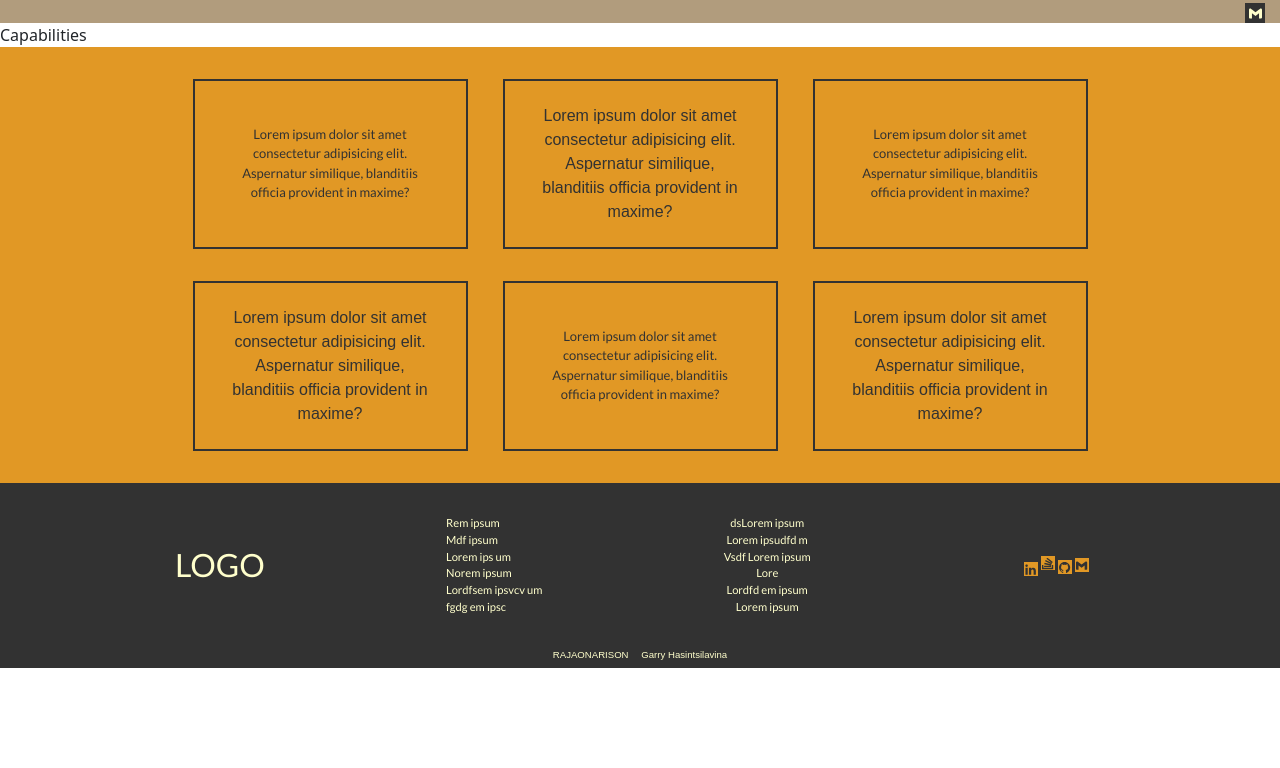
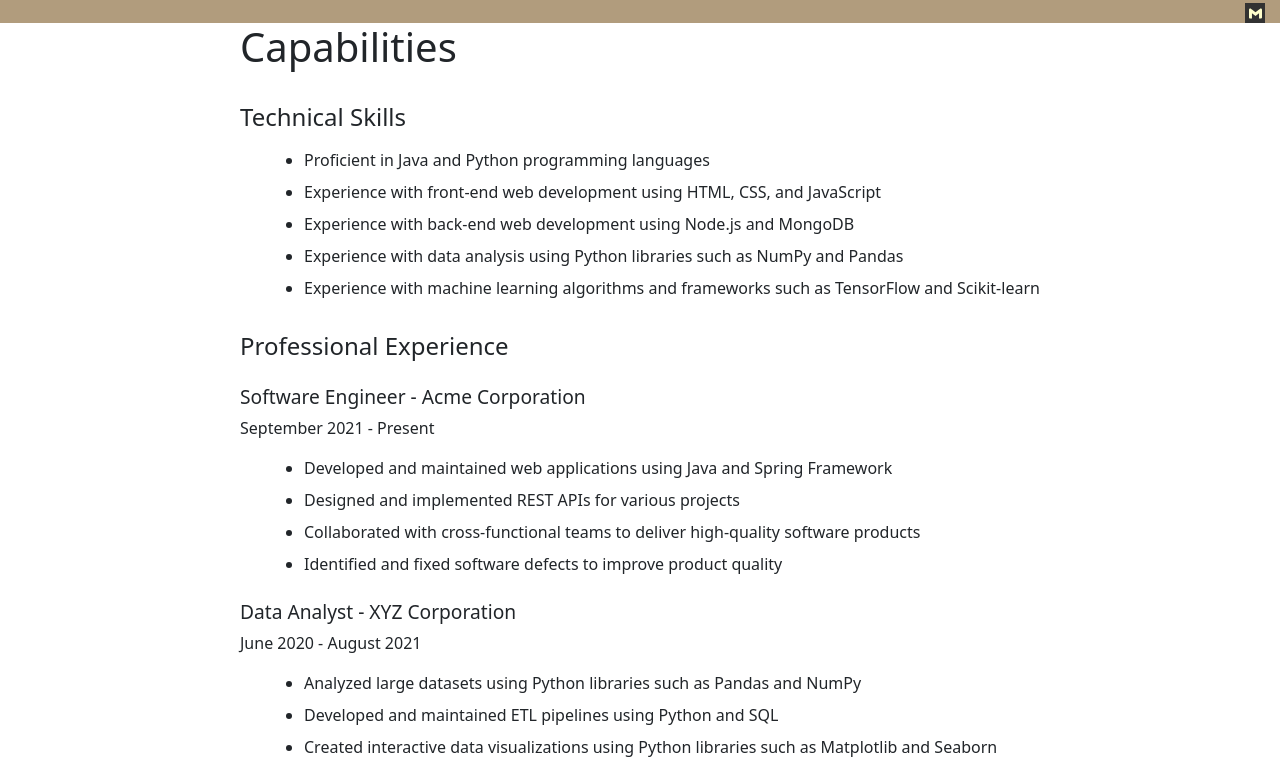
Before and after one commit to Antsamotady/ResumePortfolio, a React (Create React App) app: page /capabilities in a window 1280 px wide. Shown: the part 432-1200 px from the top of the page. Before the commit the page ends 1100 px from the top, so only its background shows below. Built offline with nearby package versions, Linux system fonts and the light colour scheme; a web font is replaced by a local one.

Commit message:
Add draft of almost what could be on all pages

```diff
--- a/package.json
+++ b/package.json
@@ -12,7 +12,8 @@
     "react-dom": "^16.13.1",
     "react-icons": "^4.8.0",
     "react-router-dom": "^6.9.0",
-    "react-scripts": "^3.4.1"
+    "react-scripts": "^3.4.1",
+    "react-transition-group": "^4.4.5"
   },
   "scripts": {
     "start": "react-scripts start",
--- a/src/Components/Header.js
+++ b/src/Components/Header.js
@@ -1,4 +1,4 @@
-import React, { useState } from 'react';
+import React from 'react';
 
 import 'bootstrap/dist/css/bootstrap.min.css';
 import Carousel from 'react-bootstrap/Carousel';
@@ -14,34 +14,9 @@ import img6 from '../Images/logo_texture_2.png';
 
 
 function Header() {
-  const [toggleMenu, setToggleMenu] = useState(false);
-
   return (
     <div className="header">
       <div className="app-container">
-        {/* <div className="primary-header">
-          <span className="logo">LOGO</span>
-          <div className="menu-links">
-            <a href="#">About me</a>
-            <a href="#">Capabilities</a>
-            <a href="#">Contact me</a>
-          </div>
-          <div className="menu-mobile">
-            <div className="menu-mobile-icon">
-              {toggleMenu
-                ? <RiCloseLine className="ri-closeline" size={27} onClick={() => setToggleMenu(false)}/>
-                : <RiMenu3Line className="ri-menu3line" size={27} onClick={() => setToggleMenu(true)}/>
-              }
-            </div>
-            {toggleMenu && (
-              <div className="menu-mobile-links scale-up-center">
-                <a href="#">About me</a>
-                <a href="#">Capabilities</a>
-                <a href="#">Contact me</a>
-              </div>
-            )}
-          </div>
-        </div> */}
         <div className="header-body">
           <div className="left-side">
             <div className="left-side-container">
--- a/src/Components/Middle.js
+++ b/src/Components/Middle.js
@@ -42,7 +42,7 @@ function Middle() {
       <div ref={sectionRef} className={isVisible ? 'visible' : 'hidden'}>
         <div className="right-floating-links_container">
           <ul>
-            <li className="right-floating-links-box"><a href="https://linkedin.com/in/antsamotady-tsilavina-618201153"><TfiLinkedin /></a></li>
+            <li className="right-floating-links-box"><a href="https://linkedin.com/in/garry-hasintsilavina"><TfiLinkedin /></a></li>
             <li className="right-floating-links-box"><a href="https://stackoverflow.com/users/9532910/antsamotady"><ImStackoverflow /></a></li>
             <li className="right-floating-links-box"><a href="https://github.com/Antsamotady"><BsGithub /></a></li>
             <li className="right-floating-links-box"><a href="mailto:tsilavinarj02@gmail.com?subject=Interested%20visitor&body=Hi%20Garry!"><SiGmail /></a></li>
--- a/src/Components/Pages/About.js
+++ b/src/Components/Pages/About.js
@@ -1,8 +1,19 @@
-import React from 'react'
+import React from 'react';
+
+import '../../Stylesheets/about.css'
 
 function About() {
   return (
-    <div>About bbbbbbbb</div>
+    <div className="app-container">
+      <p className="about-me">
+      As a genuine introvert, I am deeply passionate about design in all its forms - from drawing to typography and beyond.
+
+I am also a tech enthusiast and love to explore new gadgets and software, which is why I enjoy watching sci-fi movies.
+
+Professionally, I work as a web developer and have gained expertise in using PHP Symfony framework and Laravel, which I have been using lately.
+</p>
+
+    </div>
   )
 }
 
--- a/src/Components/Pages/Capabilities.js
+++ b/src/Components/Pages/Capabilities.js
@@ -1,9 +1,39 @@
-import React from 'react'
+import React from "react";
+import "../../Stylesheets/capabilities.css";
 
 function Capabilities() {
   return (
-    <div>Capabilities</div>
-  )
+    <div className="capabilities-container">
+      <h2>Capabilities</h2>
+      <h3>Technical Skills</h3>
+      <ul>
+        <li>Proficient in Java and Python programming languages</li>
+        <li>Experience with front-end web development using HTML, CSS, and JavaScript</li>
+        <li>Experience with back-end web development using Node.js and MongoDB</li>
+        <li>Experience with data analysis using Python libraries such as NumPy and Pandas</li>
+        <li>Experience with machine learning algorithms and frameworks such as TensorFlow and Scikit-learn</li>
+      </ul>
+
+      <h3>Professional Experience</h3>
+      <h4>Software Engineer - Acme Corporation</h4>
+      <p>September 2021 - Present</p>
+      <ul>
+        <li>Developed and maintained web applications using Java and Spring Framework</li>
+        <li>Designed and implemented REST APIs for various projects</li>
+        <li>Collaborated with cross-functional teams to deliver high-quality software products</li>
+        <li>Identified and fixed software defects to improve product quality</li>
+      </ul>
+
+      <h4>Data Analyst - XYZ Corporation</h4>
+      <p>June 2020 - August 2021</p>
+      <ul>
+        <li>Analyzed large datasets using Python libraries such as Pandas and NumPy</li>
+        <li>Developed and maintained ETL pipelines using Python and SQL</li>
+        <li>Created interactive data visualizations using Python libraries such as Matplotlib and Seaborn</li>
+        <li>Collaborated with cross-functional teams to provide insights and recommendations based on data analysis</li>
+      </ul>
+    </div>
+  );
 }
 
-export default Capabilities
+export default Capabilities;
--- a/src/Components/Pages/Contact.js
+++ b/src/Components/Pages/Contact.js
@@ -1,9 +1,38 @@
-import React from 'react'
+import React from 'react';
+import { FaEnvelope, FaLinkedin, FaGithub, FaStackOverflow } from 'react-icons/fa';
+
+import '../../Stylesheets/contact.css';
 
 function Contact() {
   return (
-    <div>Contact ccccccc</div>
-  )
+    <div className="contact-container">
+      <h2>Contact Me</h2>
+      <p>Thank you for your interest in contacting me. You can reach me by email or on one of my social media profiles below:</p>
+      <ul>
+        <li>
+          <a href="mailto:tsilavinarj02@gmail.com?subject=Interested%20visitor&body=Hi%20Garry!">
+            <FaEnvelope className="icon" /> tsilavinarj02@gmail.com
+          </a>
+        </li>
+        <li>
+          <a href="https://linkedin.com/in/garry-hasintsilavina">
+            <FaLinkedin className="icon" /> LinkedIn Profile
+          </a>
+        </li>
+        <li>
+          <a href="https://github.com/Antsamotady">
+            <FaGithub className="icon" /> GitHub Profile
+          </a>
+        </li>
+        <li>
+          <a href="https://stackoverflow.com/users/9532910/antsamotady">
+            <FaStackOverflow className="icon" /> Stack Overflow Profile
+          </a>
+        </li>
+      </ul>
+      <p>Please note that I often use the pseudonym <span>Antsamotady</span> on online platforms.</p>
+    </div>
+  );
 }
 
-export default Contact
+export default Contact;
--- /dev/null
+++ b/src/Stylesheets/about.css
@@ -0,0 +1,12 @@
+.about-me {
+  font-family: Arial, sans-serif;
+  font-size: 18px;
+  line-height: 1.5;
+  color: #333;
+  text-align: justify;
+  max-width: 600px;
+  margin: 0 auto;
+  padding: 20px;
+  border: 1px solid #ccc;
+  border-radius: 10px;
+}
--- /dev/null
+++ b/src/Stylesheets/capabilities.css
@@ -0,0 +1,37 @@
+.capabilities-container {
+  max-width: 800px;
+  margin: 0 auto;
+}
+
+h2 {
+  font-size: 2.5rem;
+  margin-bottom: 1.5rem;
+}
+
+h3 {
+  font-size: 1.5rem;
+  margin-top: 2rem;
+  margin-bottom: 1rem;
+}
+
+h4 {
+  font-size: 1.2rem;
+  margin-top: 1.5rem;
+  margin-bottom: 0.5rem;
+}
+
+p {
+  font-size: 1rem;
+  margin-bottom: 1rem;
+}
+
+ul {
+  list-style-type: disc;
+  margin-left: 2rem;
+  margin-bottom: 1.5rem;
+}
+
+li {
+  font-size: 1rem;
+  margin-bottom: 0.5rem;
+}
--- /dev/null
+++ b/src/Stylesheets/contact.css
@@ -0,0 +1,43 @@
+.contact-container {
+  margin: 50px auto;
+  max-width: 800px;
+  padding: 0 20px;
+}
+
+.contact-container h2 {
+  font-size: 3rem;
+  margin-bottom: 30px;
+  text-align: center;
+}
+
+.contact-container p {
+  font-size: 1.5rem;
+  line-height: 1.5;
+  margin-bottom: 20px;
+}
+
+.contact-container ul {
+  list-style: none;
+  margin: 0;
+  padding: 0;
+}
+
+.contact-container li {
+  margin-bottom: 10px;
+}
+
+.contact-container a {
+  align-items: center;
+  color: #555;
+  display: flex;
+  text-decoration: none;
+  transition: all 0.3s ease;
+}
+
+.contact-container a:hover {
+  color: #007bff;
+}
+
+.contact-container .icon {
+  margin-right: 10px;
+}
```
Also changed, not shown: 1 other file (tests, documents, lock files or other folders).
